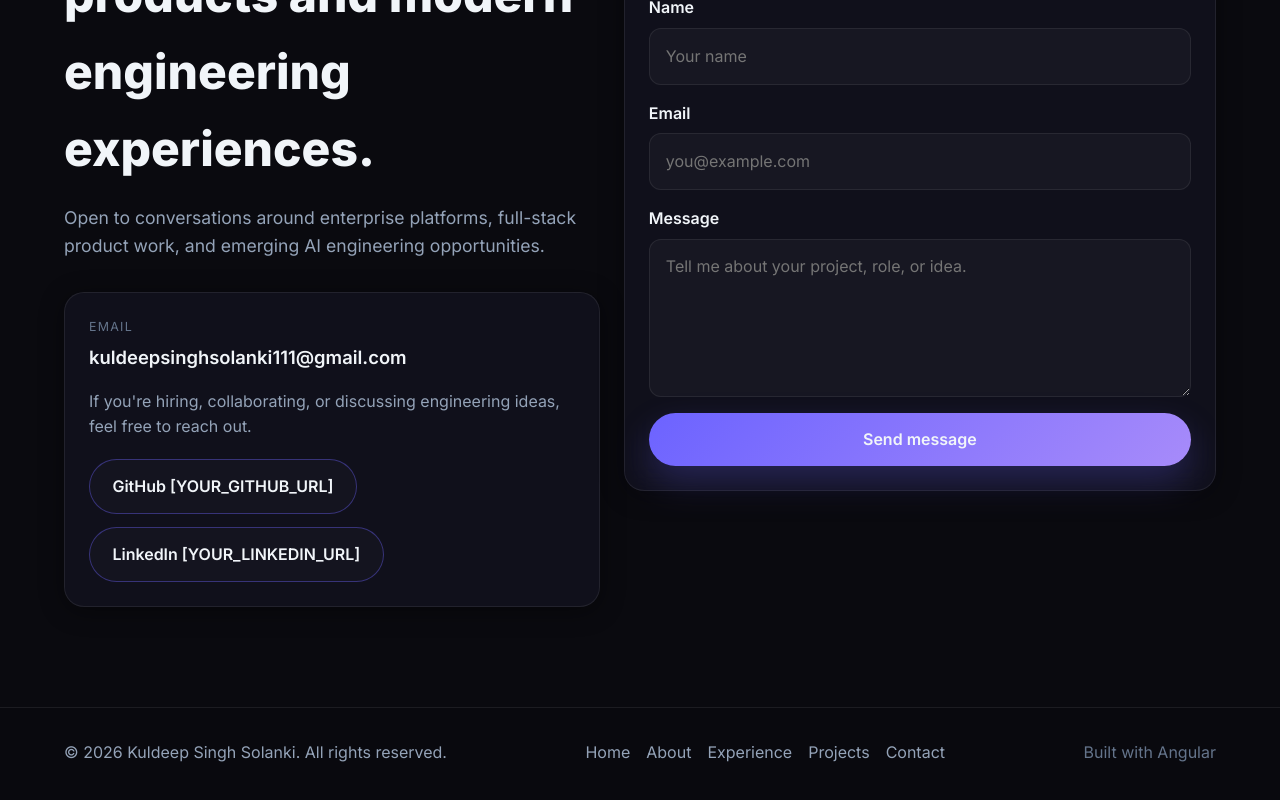
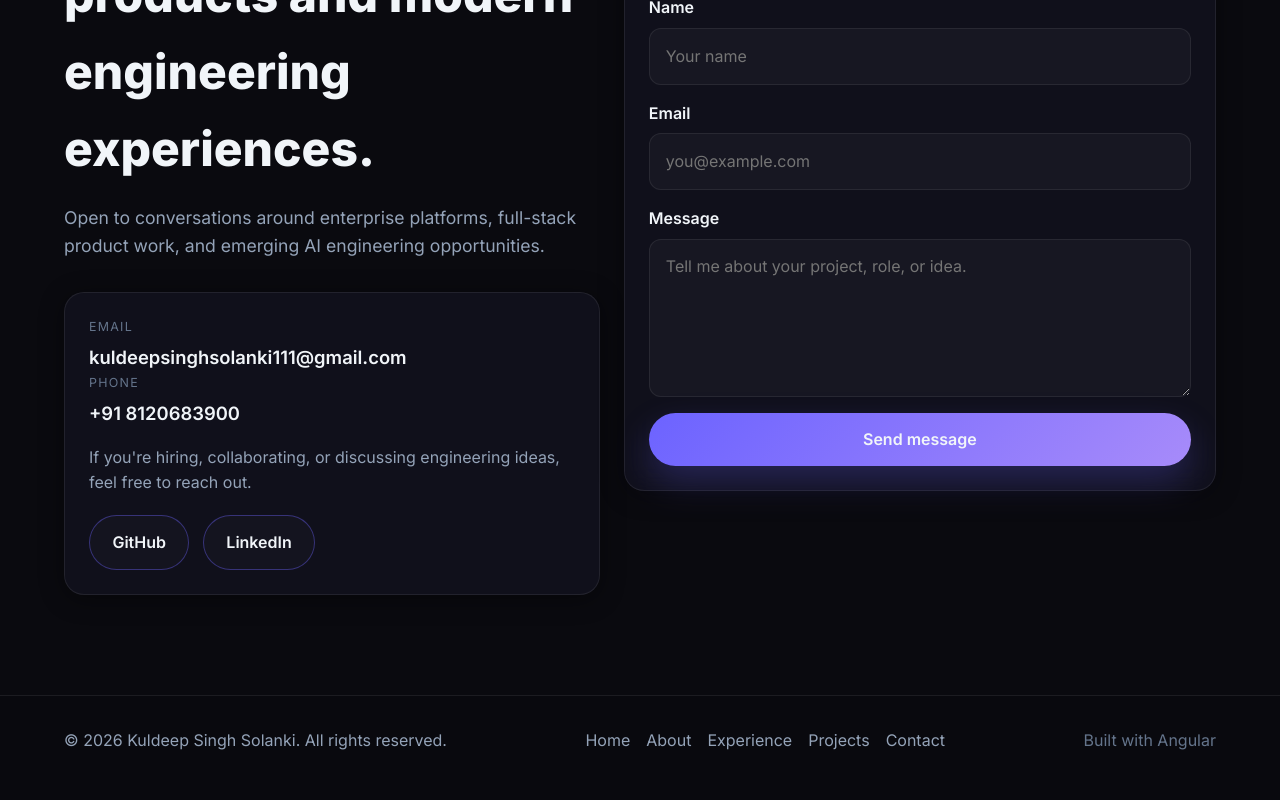
Before and after one commit to 8061kuldeep/My-Portfolio, an Angular app: page / in a window 1280 px wide. Shown: the part 9477-10277 px from the top of the page. Built offline with nearby package versions, Linux system fonts and the light colour scheme.

Commit message:
feat: update GitHub/LinkedIn URLs, add phone number, clean up social link display
Co-authored-by: 8061kuldeep <61227700+8061kuldeep@users.noreply.github.com>

```diff
--- a/src/app/components/contact/contact.html
+++ b/src/app/components/contact/contact.html
@@ -11,11 +11,16 @@
           <a class="contact__email" [href]="'mailto:' + profile.email">{{ profile.email }}</a>
         </div>
 
+        <div>
+          <p class="contact__detail-label">Phone</p>
+          <a class="contact__email" [href]="'tel:' + profile.phone">{{ profile.phone }}</a>
+        </div>
+
         <p class="contact__message">{{ profile.contactMessage }}</p>
 
         <div class="contact__socials">
           @for (social of profile.socialLinks; track social.label) {
-            <a class="btn btn--outline" [href]="social.href" [attr.aria-label]="'Open ' + social.label + ' placeholder'">{{ social.label }} [{{ social.placeholder }}]</a>
+            <a class="btn btn--outline" [href]="social.href" target="_blank" [attr.aria-label]="'Open ' + social.label">{{ social.label }}</a>
           }
         </div>
       </div>
--- a/src/app/components/navbar/navbar.html
+++ b/src/app/components/navbar/navbar.html
@@ -16,8 +16,9 @@
           <a
             class="navbar__social"
             [href]="social.href"
-            [attr.aria-label]="social.label + ' placeholder link'"
-            [attr.title]="social.placeholder"
+            target="_blank"
+            [attr.aria-label]="social.label"
+            [attr.title]="social.label"
           >
             <span>{{ social.icon }}</span>
           </a>
@@ -54,7 +55,7 @@
 
       <div class="navbar__mobile-actions">
         @for (social of profile.socialLinks; track social.label) {
-          <a class="navbar__mobile-social" [href]="social.href">{{ social.label }} · {{ social.placeholder }}</a>
+          <a class="navbar__mobile-social" [href]="social.href" target="_blank">{{ social.label }}</a>
         }
 
         <a class="btn btn--primary" [href]="profile.resumePath" download>Download Resume</a>
--- a/src/app/data/profile.ts
+++ b/src/app/data/profile.ts
@@ -26,6 +26,7 @@ export const PROFILE = {
   shortBrand: 'KSS',
   role: 'Software Developer',
   email: 'kuldeepsinghsolanki111@gmail.com',
+  phone: '+91 8120683900',
   resumePath: '/assets/resume/Kuldeep-Singh-Solanki-Resume.pdf',
   status: 'Currently exploring → Generative AI Engineering',
   greeting: "Hi, I'm",
@@ -72,8 +73,8 @@ export const PROFILE = {
     { label: 'Contact', href: '#contact' }
   ] satisfies NavLink[],
   socialLinks: [
-    { label: 'GitHub', href: 'YOUR_GITHUB_URL', icon: 'GH', placeholder: 'YOUR_GITHUB_URL' },
-    { label: 'LinkedIn', href: 'YOUR_LINKEDIN_URL', icon: 'in', placeholder: 'YOUR_LINKEDIN_URL' }
+    { label: 'GitHub', href: 'https://github.com/8061kuldeep/', icon: 'GH', placeholder: 'github.com/8061kuldeep' },
+    { label: 'LinkedIn', href: 'https://www.linkedin.com/in/kuldeep-solanki-4841ba13b/', icon: 'in', placeholder: 'linkedin.com/in/kuldeep-solanki-4841ba13b' }
   ] satisfies SocialLink[],
   footerLinks: [
     { label: 'Home', href: '#home' },
```
